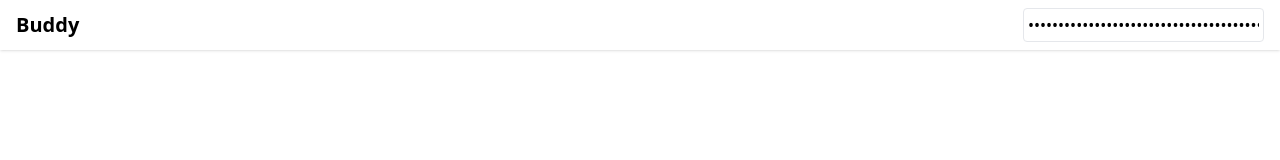
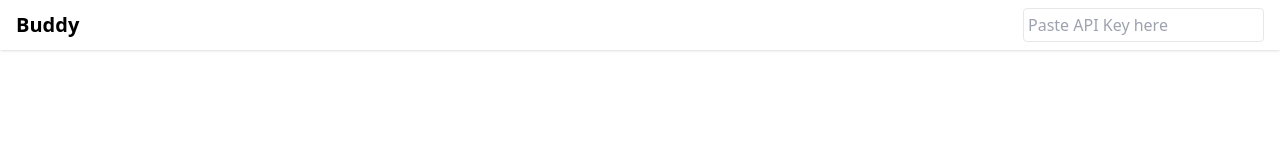
Before and after one commit to Krishna-BR/buddy.dev, a Next.js app in the folder buddy-web/: page / in a window 1280 px wide. Shown: the top 160 px of the page. Built offline with nearby package versions, Linux system fonts and the light colour scheme.

Commit message:
removing cred

```diff
--- a/buddy-web/src/pages/index.js
+++ b/buddy-web/src/pages/index.js
@@ -3,11 +3,11 @@ import  ReactMarkdown from 'react-markdown'
 
 const SYSTEM_MESSAGE ="You are a Buddy Bot, a helpful and versatile AI created by Krishna using state-of-art ML models and api's."
 
-// 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
+
 export default function Home() {
 
   // create state variable
-  const [apiKey, setApiKey] = useState("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");
+  const [apiKey, setApiKey] = useState("");
   const [userMessage, setUserMessage] = useState("");
   const [messages, setMessages] = useState([
     {role:"system", content: SYSTEM_MESSAGE}
@@ -65,7 +65,7 @@ export default function Home() {
     <div className="flex-1 overflow-y-scroll">
       <div className="w-full max-w-screen-md mx-auto px-4">
         {messages.filter(message => message.role !== "system").map((message, idx) => (
-          <div key={idx} className="mt-3">
+          <div key={idx} className="my-3">
             <div className="font-bold">
               {message.role === "user" ? "You":"Buddy"}
             </div>
```
